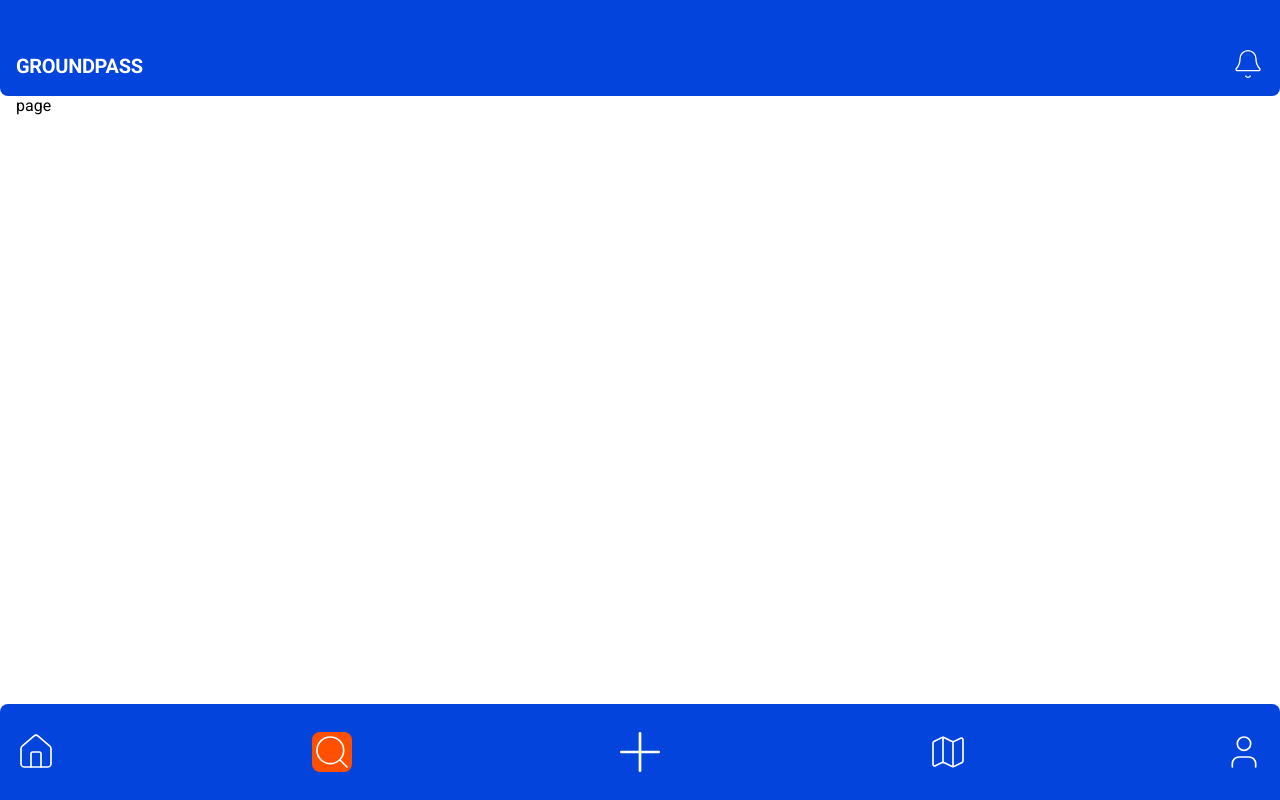
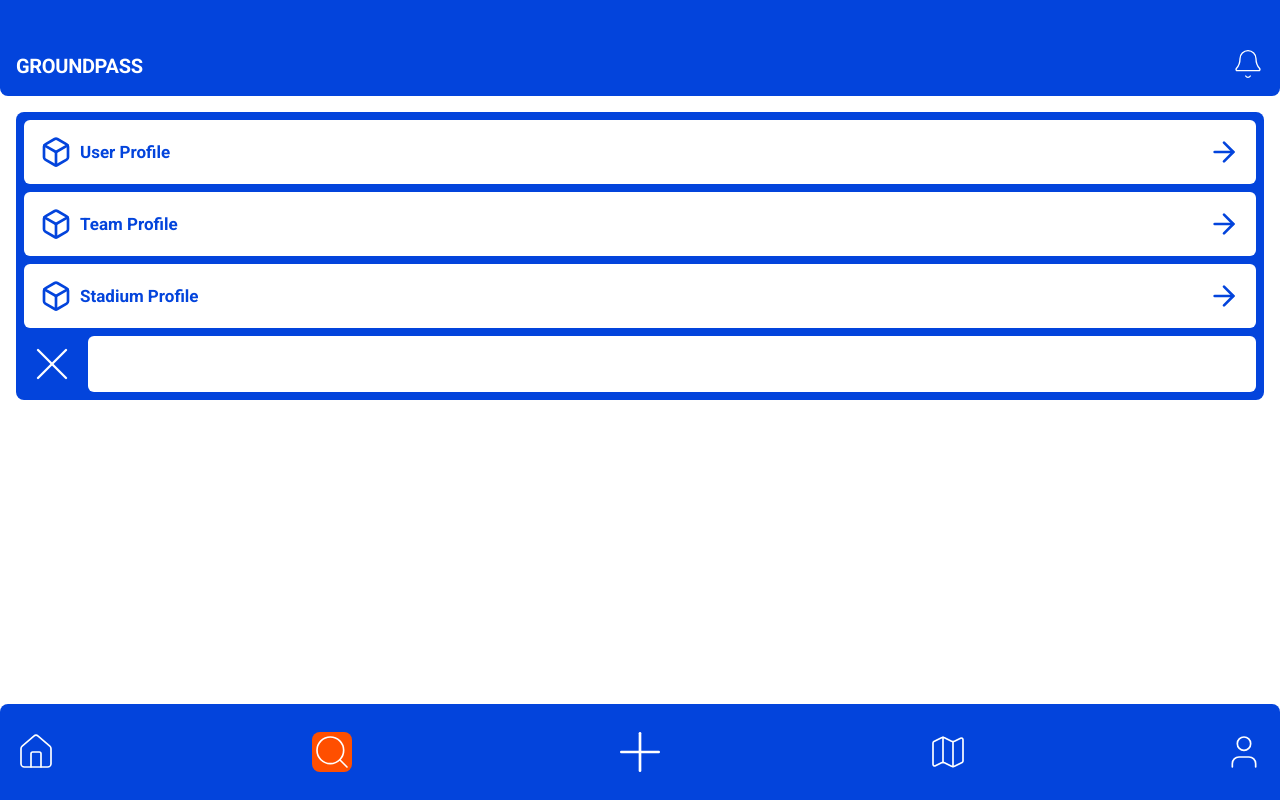
Before and after one commit to Eindwerk/frontend, a Next.js app: page /search in a window 1280 px wide. Built offline with nearby package versions, Linux system fonts and the light colour scheme.

Commit message:
start search page

```diff
--- a/src/app/search/page.tsx
+++ b/src/app/search/page.tsx
@@ -1,4 +1,12 @@
+import SearchList from "@/components/searchbar/SearchList";
+import SearchForm from "@/components/searchbar/SearchForm";
+
 const page = () => {
-  return <div>page</div>;
+  return (
+    <div className="searchpage">
+      <SearchList />
+      <SearchForm />
+    </div>
+  );
 };
 export default page;
--- /dev/null
+++ b/src/components/searchbar/SearchForm.tsx
@@ -0,0 +1,18 @@
+import { X } from "lucide-react";
+import Link from "next/link";
+
+const SearchForm = () => {
+  return (
+    <div className="searchpage__form">
+      <div className="searchpage__form-icon">
+        <Link href="/">
+          <X strokeWidth={1} />
+        </Link>
+      </div>
+      <div className="searchpage__form-input">
+        <input type="text" />
+      </div>
+    </div>
+  );
+};
+export default SearchForm;
--- /dev/null
+++ b/src/components/searchbar/SearchList.tsx
@@ -0,0 +1,12 @@
+import SearchResult from "../ui/SearchResult";
+
+const SearchList = () => {
+  return (
+    <div className="searchpage__list">
+      <SearchResult text="User Profile" link="/search" />
+      <SearchResult text="Team Profile" link="/search" />
+      <SearchResult text="Stadium Profile" link="/search" />
+    </div>
+  );
+};
+export default SearchList;
--- /dev/null
+++ b/src/components/ui/SearchResult.tsx
@@ -0,0 +1,29 @@
+import { ArrowRight, User, Users, Box } from "lucide-react";
+import Link from "next/link";
+
+import Text from "./Text";
+
+// TODO: door mate van type render correcte icon
+
+interface SearchResultProps {
+  text: string;
+  link: string;
+}
+
+export default function SearchResult({ text, link }: SearchResultProps) {
+  return (
+    <Link href={link}>
+      <div className="search-result">
+        <div className="search-result__icon">
+          <Box strokeWidth={2} />
+        </div>
+        <div className="search-result__text">
+          <Text variant="bold-blue-17">{text}</Text>
+        </div>
+        <div className="search-result__redirect">
+          <ArrowRight strokeWidth={2} />
+        </div>
+      </div>
+    </Link>
+  );
+}
--- /dev/null
+++ b/src/styles/components/searchbar/searchpage.scss
@@ -0,0 +1,41 @@
+@use "../../tokens.scss" as *;
+
+.searchpage {
+  margin-top: 1rem;
+  padding: 0.5rem;
+  border-radius: 0.5rem;
+  background-color: get-color(primary);
+  display: flex;
+  flex-direction: column;
+  justify-content: space-between;
+  gap: 0.5rem;
+  height: 100%;
+
+  &__list {
+    display: flex;
+    flex-direction: column;
+    gap: 0.5rem;
+  }
+
+  &__form {
+    width: 100%;
+    display: flex;
+    gap: 0.5rem;
+
+    &-icon {
+      color: get-color(secondary);
+
+      svg {
+        width: 3.5rem;
+      }
+    }
+
+    &-input {
+      background-color: get-color(secondary);
+      flex: 1;
+      border-radius: 0.375rem;
+      padding: 1rem;
+      border: none;
+    }
+  }
+}
--- a/src/styles/layout.scss
+++ b/src/styles/layout.scss
@@ -1,9 +1,11 @@
 .app-holder {
   min-height: 100vh;
   display: flex;
+  justify-content: center;
   flex-direction: column;
 
   .app-container {
+    min-height: auto;
     flex: 1;
     overflow-y: auto;
     padding: 6rem 1rem;
--- /dev/null
+++ b/src/styles/searchresult.scss
@@ -0,0 +1,25 @@
+@use "./tokens.scss" as *;
+
+.search-result {
+  border-radius: 0.375rem;
+  display: flex;
+  justify-content: space-between;
+  align-items: center;
+  padding: 1rem;
+  background-color: get-color(secondary);
+
+  &__icon,
+  &__redirect {
+    color: get-color(primary);
+
+    svg {
+      width: 2rem;
+      height: 2rem;
+    }
+  }
+
+  &__text {
+    flex: 1;
+    padding-left: 0.5rem;
+  }
+}
--- a/src/styles/styles.scss
+++ b/src/styles/styles.scss
@@ -11,7 +11,9 @@
 // Import component styles
 @use "./layout.scss" as *;
 @use "./buttons.scss" as *;
+@use "./searchresult.scss" as *;
 @use "./components/layout/header.scss" as *;
 @use "./components/layout/footer.scss" as *;
 @use "./components/home/post.scss" as *;
 @use "./components/home/postlist.scss" as *;
+@use "./components/searchbar/searchpage.scss" as *;
```
